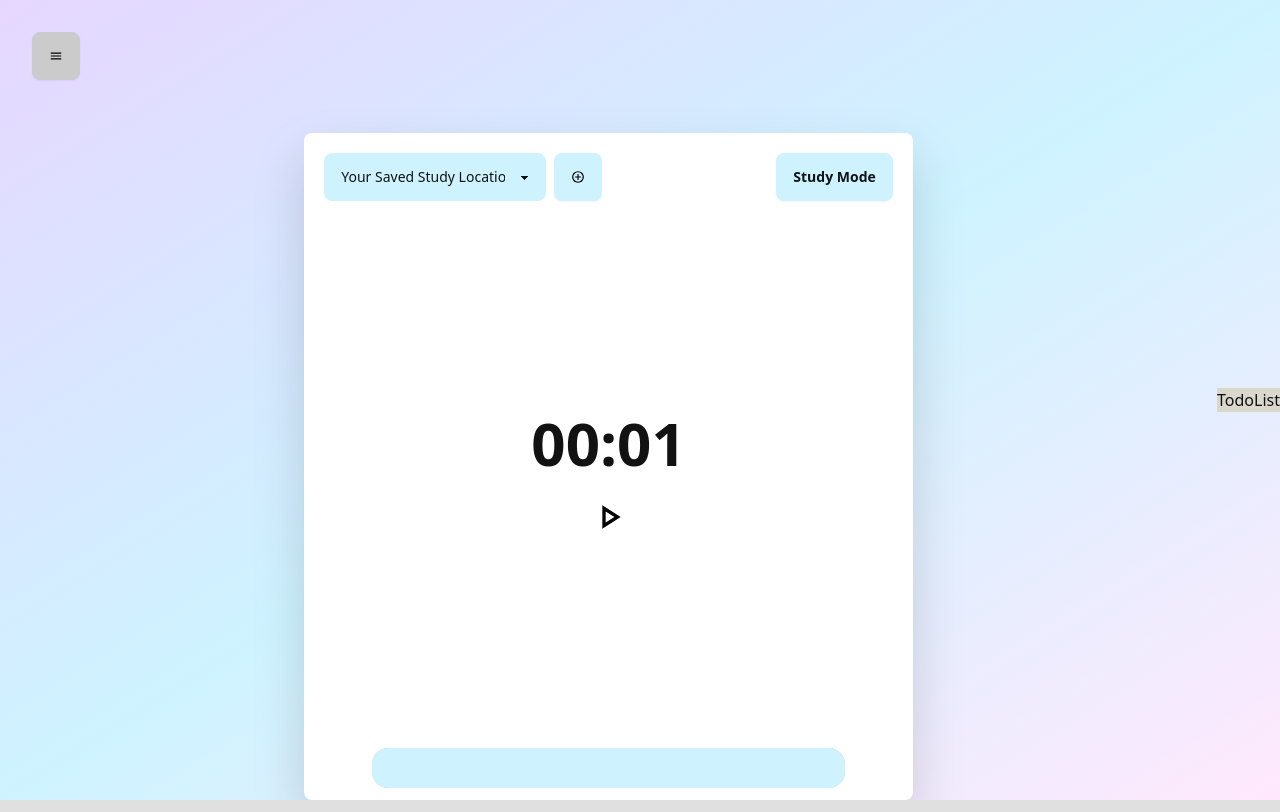
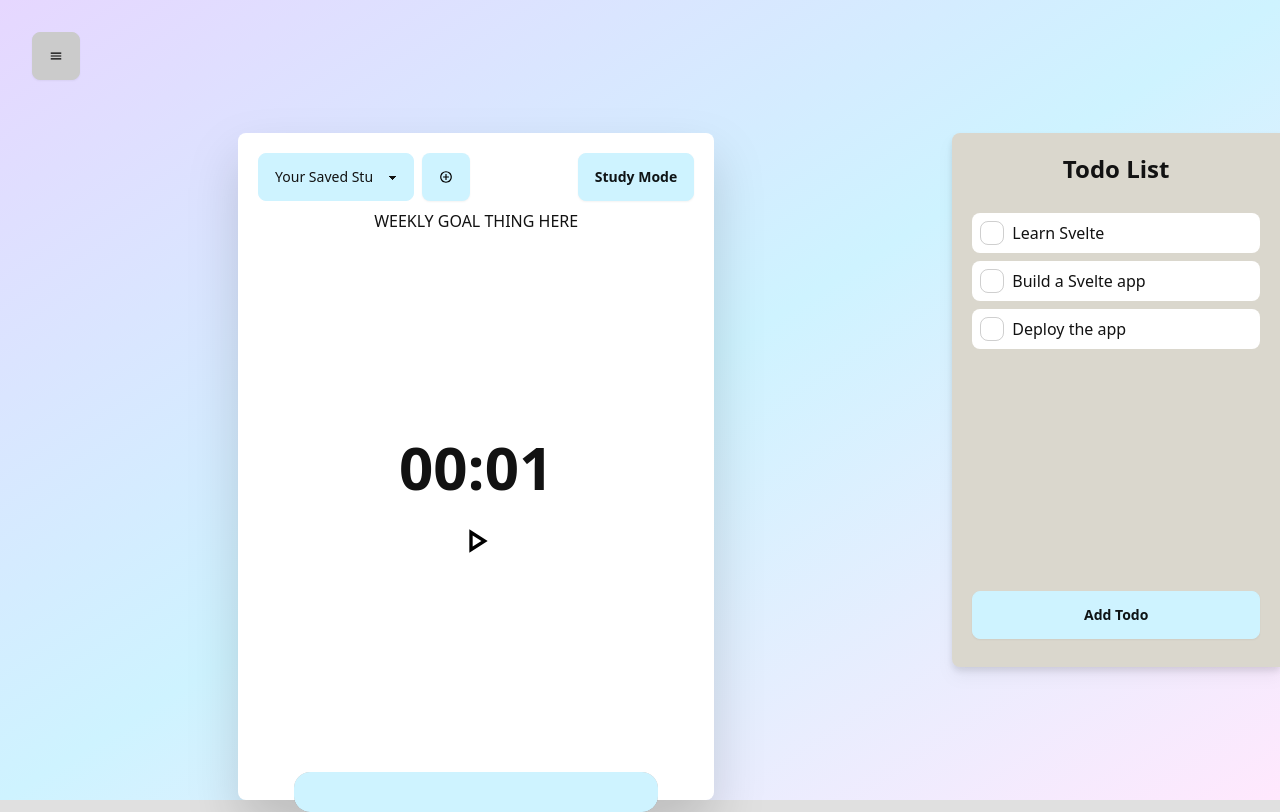
Before and after one commit to IsaacAu11/CM12005-group-cw, a SvelteKit app in the folder src/studyapp/: page / in a window 1280 px wide. Built offline with nearby package versions, Linux system fonts and the light colour scheme.

Commit message:
feat(todo_list): Todo list complete (Missing Add Todo Functionality)

```diff
--- a/src/studyapp/src/components/TodoList.svelte
+++ b/src/studyapp/src/components/TodoList.svelte
@@ -1,7 +1,45 @@
 <script lang="ts">
+	import { onMount } from 'svelte';
+	import type { TodoItem } from '../types';
+
+	let todos: TodoItem[] = [];
+
+	onMount(async () => {
+		todos = await getIncompleteTodos();
+	});
+
+	async function getIncompleteTodos() {
+		await new Promise((r) => setTimeout(r, 500));
+		let data: TodoItem[] = [
+			{ id: 1, text: 'Learn Svelte', completed: false },
+			{ id: 2, text: 'Build a Svelte app', completed: false },
+			{ id: 3, text: 'Deploy the app', completed: false }
+		];
+
+		return data;
+	}
+
+	$: console.log(todos);
 </script>
 
-<div class="bg-primary">
+<div class="bg-primary w-1/3 h-4/6 p-5 rounded-l-lg drop-shadow-lg">
 	<!-- TODO: THIS IS NEXT -->
-	<p>TodoList</p>
+	<h1 class="text-center font-bold text-2xl">Todo List</h1>
+
+	<div class="h-full flex flex-col justify-between gap-2">
+		<div class="mt-5 overflow-auto">
+			{#each todos as todoItem}
+				<div class="flex gap-2 items-center p-2 bg-secondary rounded-lg my-2">
+					<input
+						type="checkbox"
+						checked={todoItem.completed}
+						class="checkbox"
+						on:change={() => (todoItem.completed = !todoItem.completed)}
+					/>
+					<p>{todoItem.text}</p>
+				</div>
+			{/each}
+		</div>
+		<button class="btn btn-accent mb-10">Add Todo</button>
+	</div>
 </div>
--- a/src/studyapp/src/routes/+page.svelte
+++ b/src/studyapp/src/routes/+page.svelte
@@ -43,8 +43,8 @@
 </script>
 
 <div class="h-screen flex items-center justify-between">
-	<div class="w-full h-screen flex flex-col items-center justify-end drop-shadow-2xl">
-		<div class="pt-5 pl-5 pr-5 w-1/2 h-5/6 rounded-lg {bgColor}">
+	<div class="w-full h-screen flex flex-col items-center justify-end">
+		<div class="pt-5 pl-5 pr-5 w-1/2 h-5/6 rounded-lg {bgColor} drop-shadow-2xl">
 			{#if !timerStarted}
 				<!-- NOTE: Location Dropdown, Location Button and Study/Break Toggle -->
 				<div
@@ -67,6 +67,8 @@
 					{/if}
 				</div>
 			{/if}
+            <!-- TODO:  -->
+            <p class="text-center">WEEKLY GOAL THING HERE</p>
 			{#if !showReflection}
 				{#key inStudyMode}
 					<Timer
--- a/src/studyapp/src/types/index.ts
+++ b/src/studyapp/src/types/index.ts
@@ -2,3 +2,9 @@ export type LocationData = {
     id: number;
     name: string;
 }
+
+export type TodoItem = {
+    id: number;
+    text: string;
+    completed: boolean;
+}
```
